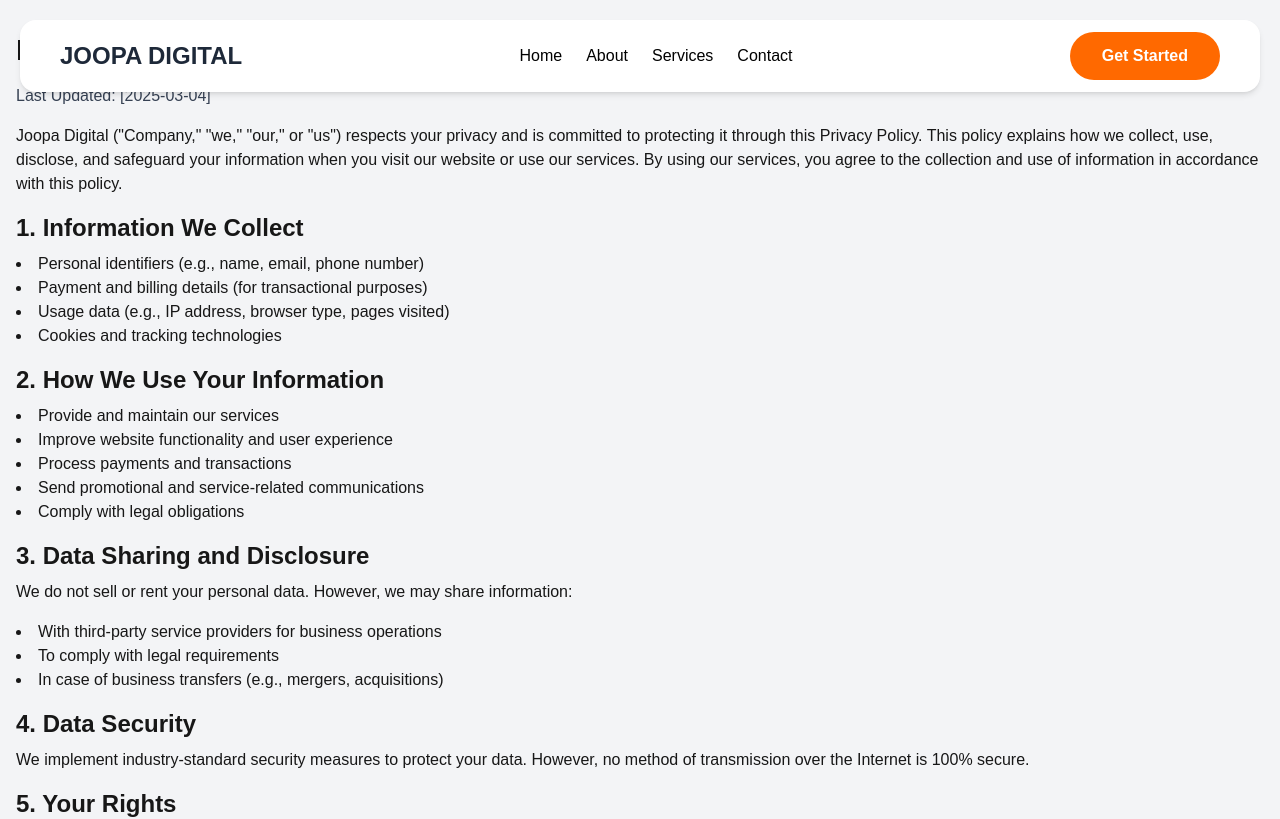
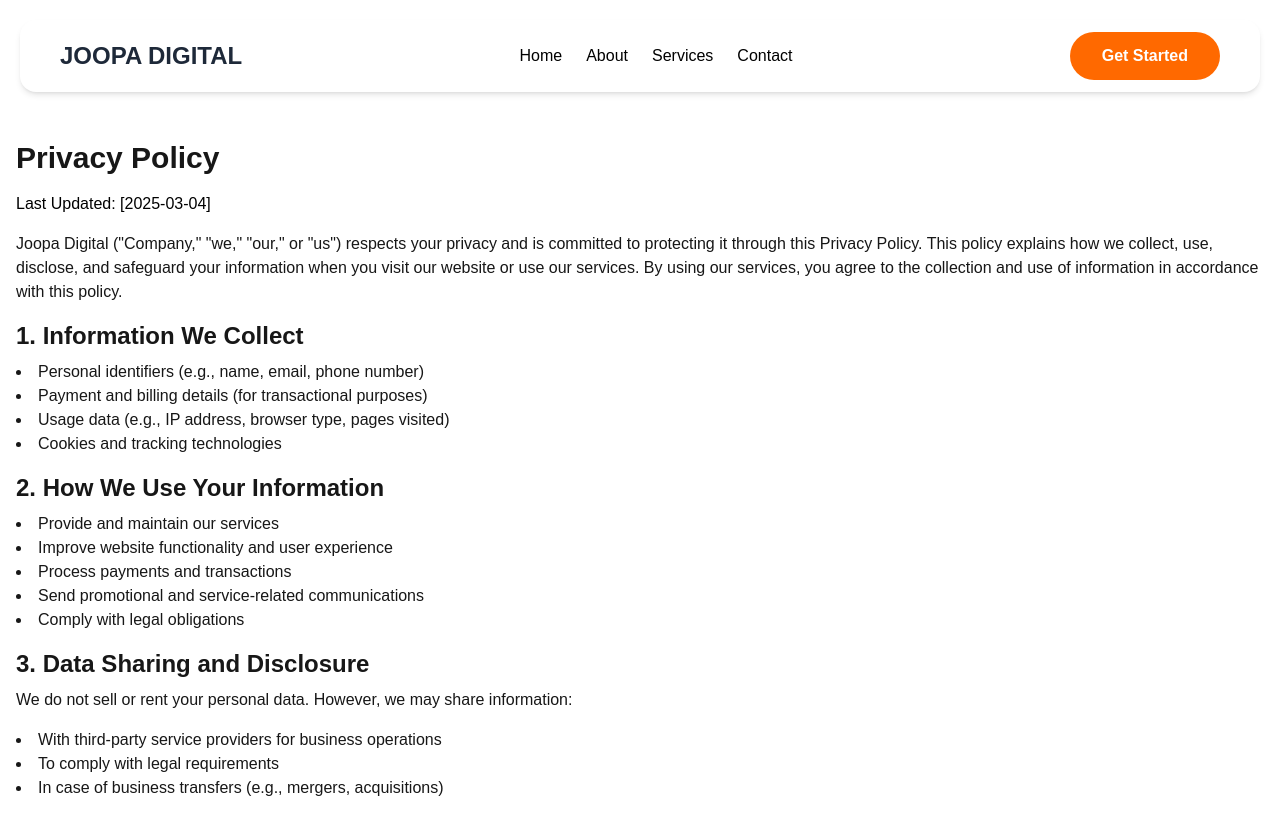
Before and after one commit to DarkSynapse0/Joopa-Digital, a Next.js app: page /privacy in a window 1280 px wide. Shown: the top 819 px of the page. Built offline with nearby package versions, Linux system fonts and the light colour scheme.

Commit message:
adjustments

```diff
--- a/src/app/privacy/page.tsx
+++ b/src/app/privacy/page.tsx
@@ -2,10 +2,10 @@
 
 export default function PrivacyPolicy() {
   return (
-    <div className="bg-gray-100 min-h-screen py-8">
+    <div className="pt-35 min-h-screen py-8">
       <div className="container mx-auto px-4">
         <h1 className="text-3xl font-bold mb-4">Privacy Policy</h1>
-        <p className="text-gray-700 mb-4">Last Updated: [2025-03-04]</p>
+        <p className="text-black mb-4">Last Updated: [2025-03-04]</p>
         <p className="mb-4">
           Joopa Digital ("Company," "we," "our," or "us") respects your privacy
           and is committed to protecting it through this Privacy Policy. This
--- a/src/app/terms&condition/page.tsx
+++ b/src/app/terms&condition/page.tsx
@@ -2,10 +2,10 @@
 
 const TermsAndConditions = () => {
   return (
-    <div className="bg-gray-100 min-h-screen">
+    <div className="pt-35 min-h-screen">
       <div className="container mx-auto px-4 py-8">
         <h1 className="text-3xl font-bold mb-4">Terms & Conditions</h1>
-        <p className="text-gray-700 mb-6">
+        <p className="text-black mb-6">
           **Last Updated:** [2025-03-04]
         </p>
 
```
